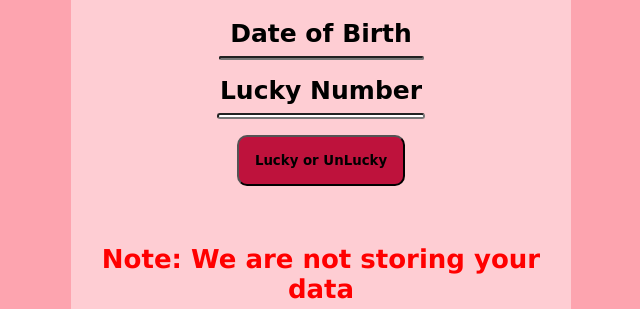
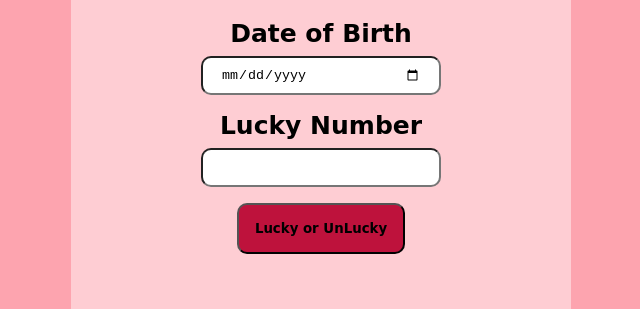
Before and after one commit to anshu1016/Lucky-Bday, a plain HTML site: page index.html in a window 1280 px wide. Shown: the part 62-371 px from the top of the page, without its empty margins (319-959 px from the left). Drawn offline with Linux system fonts and the light colour scheme.

Commit message:
updated input css's

```diff
--- a/luckybday.css
+++ b/luckybday.css
@@ -1,5 +1,6 @@
 body{
-    background-color: #fda4af;;
+    background-color:#fda4af;
+    ;
 }
 
 .container{
@@ -7,7 +8,7 @@ body{
     display: block;
     text-align: center;
     box-sizing: border-box;
-    background-color: #fecdd3;;
+    background-color: #fecdd3;
     margin: auto;
 }
 
@@ -26,7 +27,7 @@ body{
 
 }
 .container input{
-    padding: 1.rem;
+    padding: 1.1rem;
     height: 0rem;
     width: 40%;
     margin: auto;
@@ -42,7 +43,6 @@ body{
     font-family: cursive;
     font-weight: bolder;
     background-color: #be123c;
-    cursor: pointer;
 }
 #result{
     margin: 0.5rem;
```
